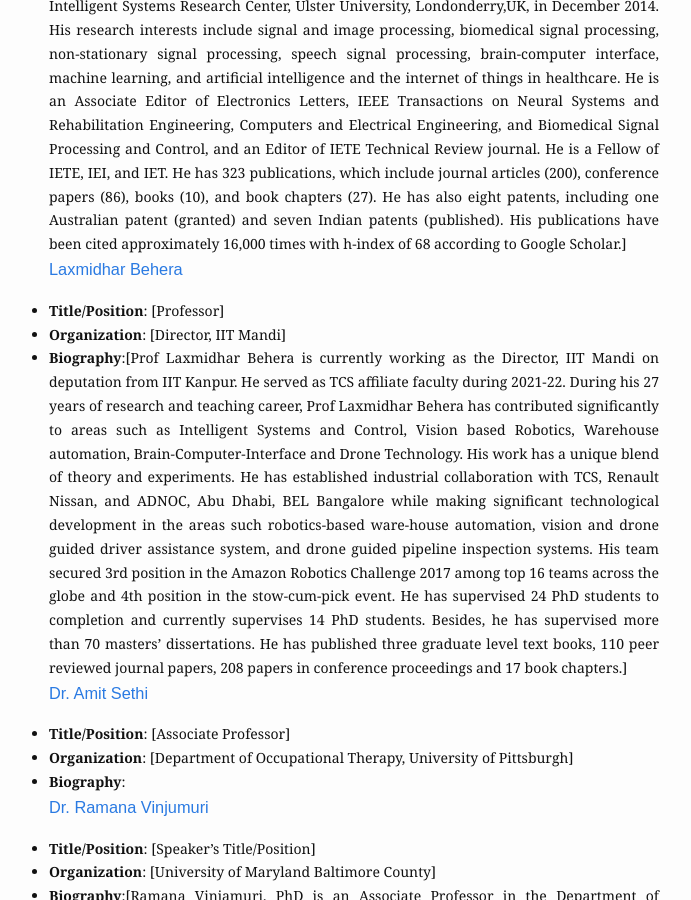
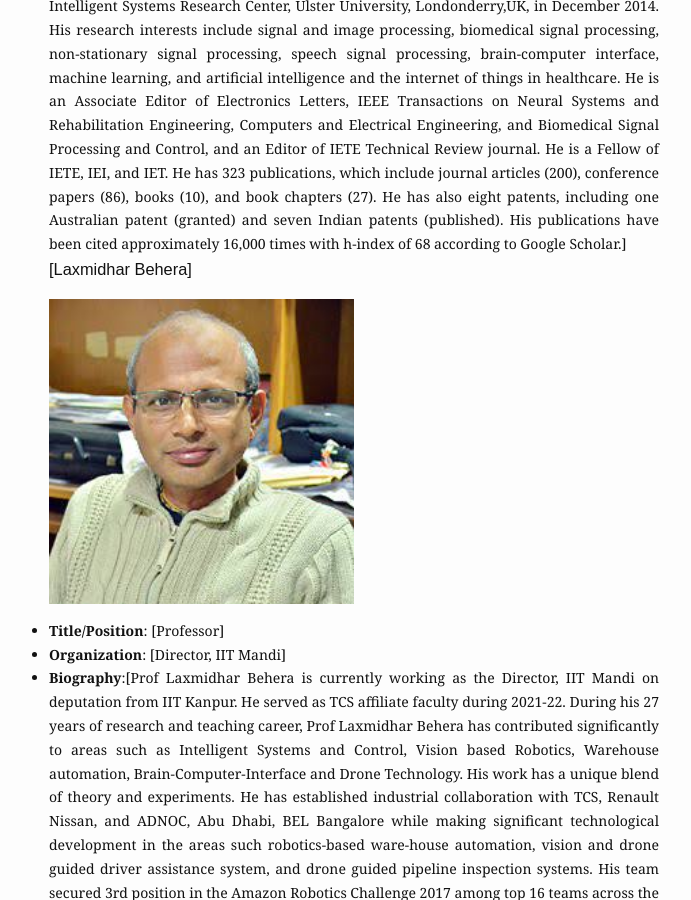
Before and after one commit to tharuniitk/tharuniitk.github.io, a Jekyll site: the page built from workshops.md, in a window 1280 px wide and 900 px high, scrolled down 1610 px. Shown: the whole window, without its empty margins (301-992 px from the left). Built offline with Jekyll 4.4.1, drawn with Linux system fonts in a browser that asks for light colours.

Commit message:
Update workshops.md

```diff
--- a/workshops.md
+++ b/workshops.md
@@ -43,7 +43,8 @@ of Medicine, Faculty of Health and Medical Sciences, Taylor’s University, Mala
 Previously, he was a Visiting Scholar at the Intelligent Systems Research Center, Ulster University, Londonderry,UK, in December 2014.
 His research interests include signal and image processing, biomedical signal processing, non-stationary
 signal processing, speech signal processing, brain-computer interface, machine learning, and artificial intelligence and the internet of things in healthcare. He is an Associate Editor of Electronics Letters, IEEE Transactions on Neural Systems and Rehabilitation Engineering, Computers and Electrical Engineering, and Biomedical Signal Processing and Control, and an Editor of IETE Technical Review journal. He is a Fellow of IETE, IEI, and IET. He has 323 publications, which include journal articles (200), conference papers (86), books (10), and book chapters (27). He has also eight patents, including one Australian patent (granted) and seven Indian patents (published). His publications have been cited approximately 16,000 times with h-index of 68 according to Google Scholar.]
-### [Laxmidhar Behera](https://github.com/tharuniitk/tharuniitk.github.io/blob/main/assets/img/behera.jpeg)
+### [Laxmidhar Behera]
+![Alt text](https://github.com/tharuniitk/tharuniitk.github.io/blob/main/assets/img/behera.jpeg)
 - **Title/Position**: [Professor]
 - **Organization**: [Director, IIT Mandi]
 - **Biography**:[Prof Laxmidhar Behera is currently working as the Director, IIT Mandi on deputation from IIT Kanpur. He served as TCS affiliate faculty during 2021-22. During his 27 years of research and teaching career, Prof Laxmidhar Behera has contributed significantly to areas such as Intelligent Systems and Control, Vision based Robotics, Warehouse automation, Brain-Computer-Interface and Drone Technology. His work has a unique blend of theory and experiments. He has established industrial collaboration with TCS, Renault Nissan, and ADNOC, Abu Dhabi, BEL Bangalore while making significant technological development in the areas such robotics-based ware-house automation, vision and drone guided driver assistance system, and drone guided pipeline inspection systems. His team secured 3rd position in the Amazon Robotics Challenge 2017 among top 16 teams across the globe and 4th position in the stow-cum-pick event. He has supervised 24 PhD students to completion and currently supervises 14 PhD students. Besides, he has supervised more than 70 masters’ dissertations. He has published three graduate level text books, 110 peer reviewed journal papers, 208 papers in conference proceedings and 17 book chapters.]
```
